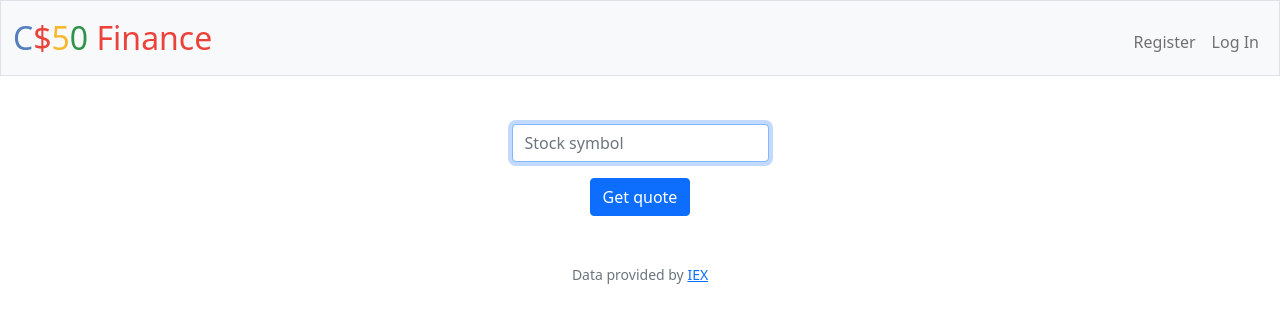
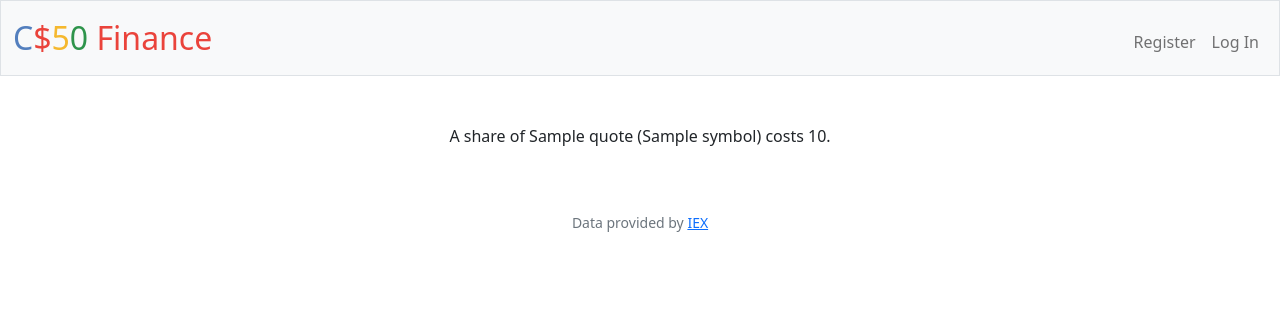
Before and after one commit to toluboltz/cs50, a Flask app: template finance/templates/quoted.html in a window 1280 px wide. Shown: the top 336 px of the page. Run offline with Flask 2, Linux system fonts and the light colour scheme; the template is opened without the code that fills it: most values are stand-ins (such as "Sample title", 1, 10 or a date in 2020); some libraries are stand-ins or nearby versions.

Commit message:
Tue, Jun 14, 2022, 5:28 PM +00:00

```diff
--- a/finance/app.py
+++ b/finance/app.py
@@ -114,6 +114,8 @@ def quote():
 
     # User reached route via POST (as by submitting a form via POST)
     if request.method == "POST":
+
+        # Lookup stock quote
         quote = lookup(request.form.get("symbol"))
 
         # Ensure symbol is valid
@@ -121,7 +123,7 @@ def quote():
             return apology("Invalid Symbol", 400)
 
         # Render stock's current price
-
+        return render_template("quoted.html", quote=quote)
 
     # User reached route via GET (as by clicking a link or via redirect)
     return render_template("quote.html")
--- a/finance/templates/quoted.html
+++ b/finance/templates/quoted.html
@@ -5,10 +5,5 @@
 {% endblock %}
 
 {% block main %}
-    <form action="/quote" method="post">
-        <div class="mb-3">
-            <input autocomplete="off" autofocus class="form-control mx-auto w-auto" id="symbol" name="symbol" placeholder="Stock symbol" type="text">
-        </div>
-        <button class="btn btn-primary" type="submit">Get quote</button>
-    </form>
+    <p>A share of {{ quote["name"] }} ({{ quote["symbol"] }}) costs {{ quote["price"] }}.</p>
 {% endblock %}
```
